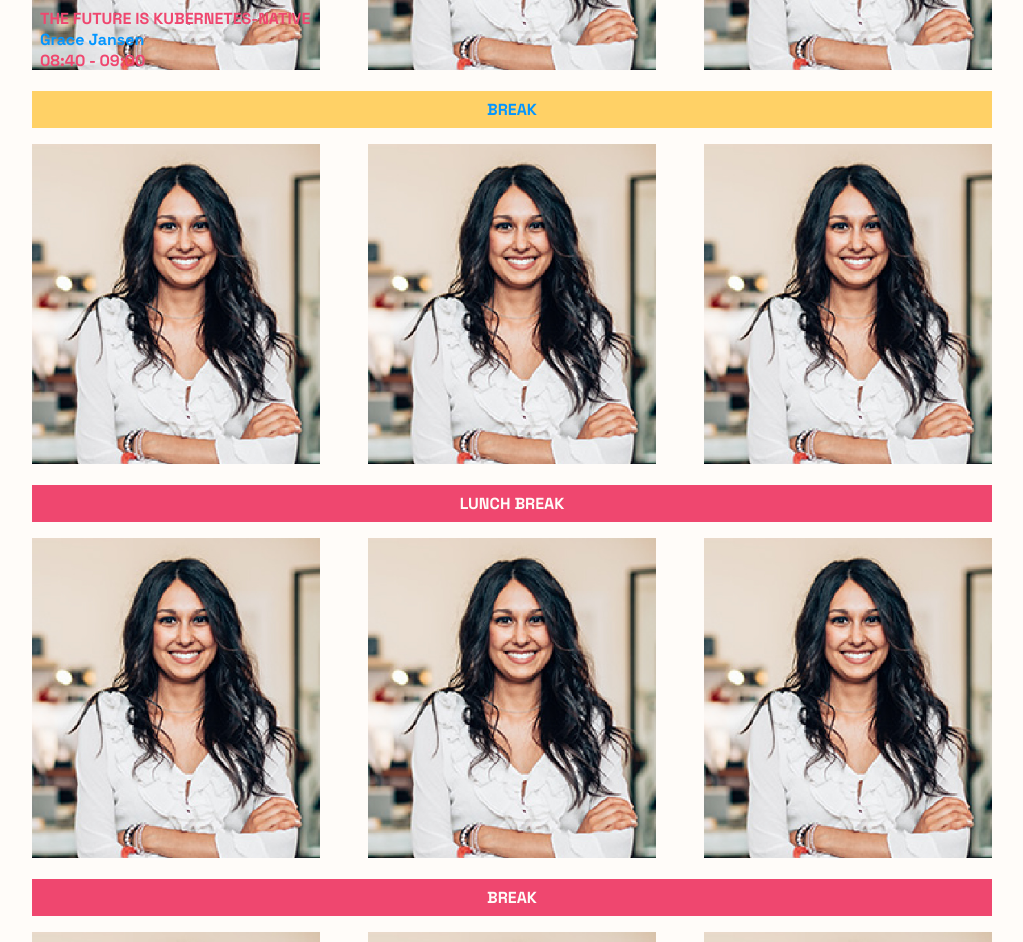
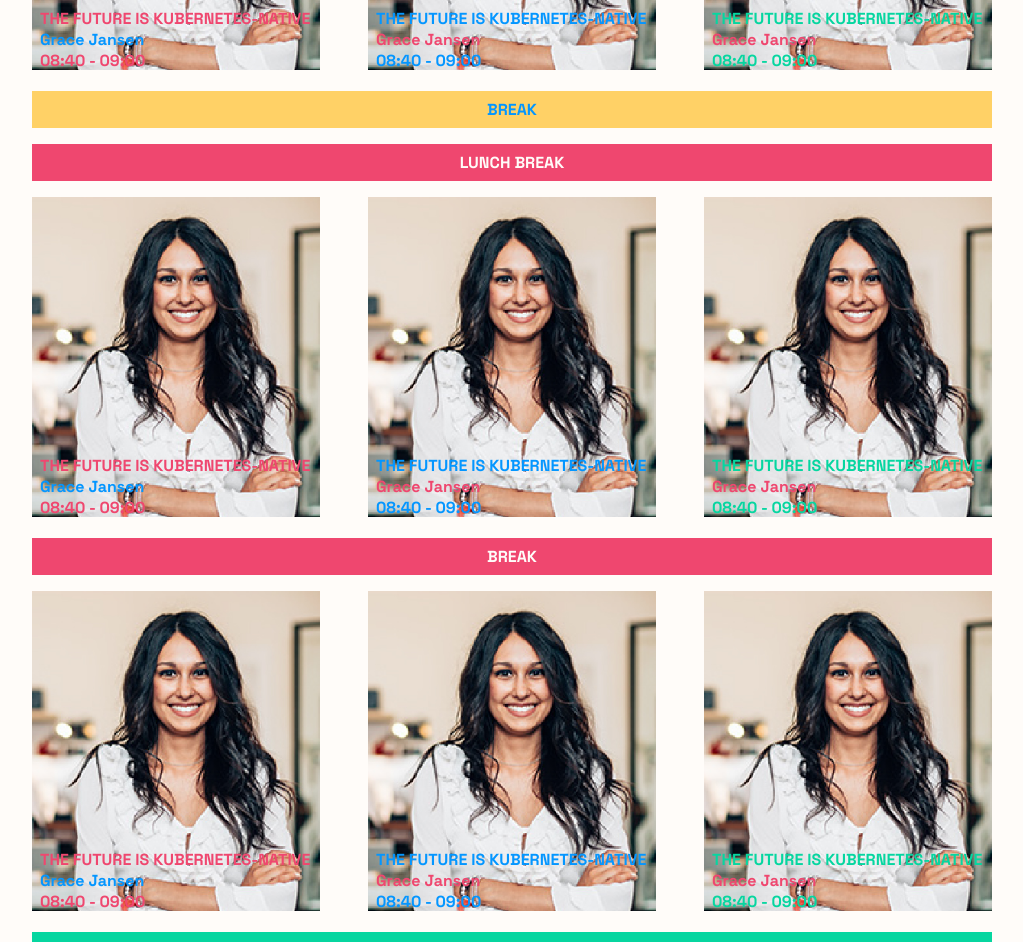
Before and after one commit to dev-bcn/dev-bcn.github.io, a React (Create React App) app: page /schedule in a window 1280 px wide. Shown: the part 980-1922 px from the top of the page, without its empty margins (128-1151 px from the left). Built offline with nearby package versions, Linux system fonts and the light colour scheme.

Commit message:
Add json with data

```diff
--- a/src/views/Schedule/Schedule.tsx
+++ b/src/views/Schedule/Schedule.tsx
@@ -22,6 +22,8 @@ import SpeakersWelcomer from '../../assets/images/SpeakersWelcomer.jpg';
 import SpeakersPlanning from '../../assets/images/SpeakersPlanning.jpg';
 import { Link } from 'react-router-dom';
 import ScheduleAvatar1 from '../../assets/images/ScheduleAvatar1.jpg';
+import { AvatarCard } from './components/AvatarCard';
+import { scheduleData1, scheduleData2, scheduleData3 } from './ScheduleData';
 
 const StyledScheduleSection = styled.section`
   display: flex;
@@ -229,31 +231,9 @@ const Schedule: FC = () => {
           </StyledTrack>
 
           <StyledTracksContainer>
-            <StyledAvatarContainer>
-              <StyledAvatarImage src={ScheduleAvatar1} />
-              <StyledWelcomerTextContainer>
-              <Link to='/meetingDetail' className='link--text'>
-                <StyledWelcomerTextLink color={COLOR_PINK}>
-                  THE FUTURE IS KUBERNETES-NATIVE
-                </StyledWelcomerTextLink>
-              </Link>
-              <Link to='/speakerDetail' className='link--text'>
-                <StyledWelcomerTextLink color={COLOR_BLUE}>
-                  Grace Jansen
-                </StyledWelcomerTextLink>
-              </Link>
-              <StyledWelcomerText color={COLOR_PINK}>
-                08:40 - 09:00
-              </StyledWelcomerText>
-            </StyledWelcomerTextContainer>
-            </StyledAvatarContainer>
-
-            <StyledAvatarContainer>
-              <StyledAvatarImage src={ScheduleAvatar1} />
-            </StyledAvatarContainer>
-            <StyledAvatarContainer>
-              <StyledAvatarImage src={ScheduleAvatar1} />
-            </StyledAvatarContainer>
+            {scheduleData1.map((meet, index) => (
+              <AvatarCard key={index} meet={meet} />
+            ))}
           </StyledTracksContainer>
 
           <StyledTrack
@@ -263,17 +243,6 @@ const Schedule: FC = () => {
           >
             BREAK
           </StyledTrack>
-          <StyledTracksContainer>
-            <StyledAvatarContainer>
-              <StyledAvatarImage src={ScheduleAvatar1} />
-            </StyledAvatarContainer>
-            <StyledAvatarContainer>
-              <StyledAvatarImage src={ScheduleAvatar1} />
-            </StyledAvatarContainer>
-            <StyledAvatarContainer>
-              <StyledAvatarImage src={ScheduleAvatar1} />
-            </StyledAvatarContainer>
-          </StyledTracksContainer>
 
           <StyledTrack
             width={'100%'}
@@ -282,16 +251,11 @@ const Schedule: FC = () => {
           >
             LUNCH BREAK
           </StyledTrack>
+
           <StyledTracksContainer>
-            <StyledAvatarContainer>
-              <StyledAvatarImage src={ScheduleAvatar1} />
-            </StyledAvatarContainer>
-            <StyledAvatarContainer>
-              <StyledAvatarImage src={ScheduleAvatar1} />
-            </StyledAvatarContainer>
-            <StyledAvatarContainer>
-              <StyledAvatarImage src={ScheduleAvatar1} />
-            </StyledAvatarContainer>
+            {scheduleData2.map((meet, index) => (
+              <AvatarCard key={index} meet={meet} />
+            ))}
           </StyledTracksContainer>
 
           <StyledTrack
@@ -301,16 +265,11 @@ const Schedule: FC = () => {
           >
             BREAK
           </StyledTrack>
+
           <StyledTracksContainer>
-            <StyledAvatarContainer>
-              <StyledAvatarImage src={ScheduleAvatar1} />
-            </StyledAvatarContainer>
-            <StyledAvatarContainer>
-              <StyledAvatarImage src={ScheduleAvatar1} />
-            </StyledAvatarContainer>
-            <StyledAvatarContainer>
-              <StyledAvatarImage src={ScheduleAvatar1} />
-            </StyledAvatarContainer>
+            {scheduleData3.map((meet, index) => (
+              <AvatarCard key={index} meet={meet} />
+            ))}
           </StyledTracksContainer>
 
           <StyledTrack
@@ -347,16 +306,11 @@ const Schedule: FC = () => {
           >
             BREAK
           </StyledTrack>
+
           <StyledTracksContainer>
-            <StyledAvatarContainer>
-              <StyledAvatarImage src={ScheduleAvatar1} />
-            </StyledAvatarContainer>
-            <StyledAvatarContainer>
-              <StyledAvatarImage src={ScheduleAvatar1} />
-            </StyledAvatarContainer>
-            <StyledAvatarContainer>
-              <StyledAvatarImage src={ScheduleAvatar1} />
-            </StyledAvatarContainer>
+            {scheduleData1.map((meet, index) => (
+              <AvatarCard key={index} meet={meet} />
+            ))}
           </StyledTracksContainer>
 
           <StyledTrack
@@ -366,16 +320,11 @@ const Schedule: FC = () => {
           >
             BREAK
           </StyledTrack>
+
           <StyledTracksContainer>
-            <StyledAvatarContainer>
-              <StyledAvatarImage src={ScheduleAvatar1} />
-            </StyledAvatarContainer>
-            <StyledAvatarContainer>
-              <StyledAvatarImage src={ScheduleAvatar1} />
-            </StyledAvatarContainer>
-            <StyledAvatarContainer>
-              <StyledAvatarImage src={ScheduleAvatar1} />
-            </StyledAvatarContainer>
+            {scheduleData2.map((meet, index) => (
+              <AvatarCard key={index} meet={meet} />
+            ))}
           </StyledTracksContainer>
 
           <StyledTrack
@@ -385,16 +334,11 @@ const Schedule: FC = () => {
           >
             LUNCH BREAK
           </StyledTrack>
+
           <StyledTracksContainer>
-            <StyledAvatarContainer>
-              <StyledAvatarImage src={ScheduleAvatar1} />
-            </StyledAvatarContainer>
-            <StyledAvatarContainer>
-              <StyledAvatarImage src={ScheduleAvatar1} />
-            </StyledAvatarContainer>
-            <StyledAvatarContainer>
-              <StyledAvatarImage src={ScheduleAvatar1} />
-            </StyledAvatarContainer>
+            {scheduleData3.map((meet, index) => (
+              <AvatarCard key={index} meet={meet} />
+            ))}
           </StyledTracksContainer>
 
           <StyledTrack
@@ -404,16 +348,11 @@ const Schedule: FC = () => {
           >
             BREAK
           </StyledTrack>
+
           <StyledTracksContainer>
-            <StyledAvatarContainer>
-              <StyledAvatarImage src={ScheduleAvatar1} />
-            </StyledAvatarContainer>
-            <StyledAvatarContainer>
-              <StyledAvatarImage src={ScheduleAvatar1} />
-            </StyledAvatarContainer>
-            <StyledAvatarContainer>
-              <StyledAvatarImage src={ScheduleAvatar1} />
-            </StyledAvatarContainer>
+            {scheduleData1.map((meet, index) => (
+              <AvatarCard key={index} meet={meet} />
+            ))}
           </StyledTracksContainer>
 
           <StyledTrack
--- /dev/null
+++ b/src/views/Schedule/ScheduleData.ts
@@ -0,0 +1,100 @@
+import { COLOR_BLUE, COLOR_GREEN, COLOR_PINK } from '../../styles/colors';
+
+export const scheduleData1 = [
+  {
+    title: 'THE FUTURE IS KUBERNETES-NATIVE',
+    author: 'Grace Jansen',
+    date: '08:40 - 09:00',
+    meetingLink: '/meetingDetail/grace-jansen',
+    authorProfile: '/speakerDetail',
+    meetImageNumber: 1,
+    titleAndDateColor: COLOR_PINK,
+    authorNameColor: COLOR_BLUE,
+  },
+  {
+    title: 'THE FUTURE IS KUBERNETES-NATIVE',
+    author: 'Grace Jansen',
+    date: '08:40 - 09:00',
+    meetingLink: '/meetingDetail/grace-jansen',
+    authorProfile: '/speakerDetail',
+    meetImageNumber: 1,
+    titleAndDateColor: COLOR_BLUE,
+    authorNameColor: COLOR_PINK,
+  },
+  {
+    title: 'THE FUTURE IS KUBERNETES-NATIVE',
+    author: 'Grace Jansen',
+    date: '08:40 - 09:00',
+    meetingLink: '/meetingDetail/grace-jansen',
+    authorProfile: '/speakerDetail',
+    meetImageNumber: 1,
+    titleAndDateColor: COLOR_GREEN,
+    authorNameColor: COLOR_PINK,
+  },
+];
+
+export const scheduleData2 = [
+  {
+    title: 'THE FUTURE IS KUBERNETES-NATIVE',
+    author: 'Grace Jansen',
+    date: '08:40 - 09:00',
+    meetingLink: '/meetingDetail/grace-jansen',
+    authorProfile: '/speakerDetail',
+    meetImageNumber: 1,
+    titleAndDateColor: COLOR_PINK,
+    authorNameColor: COLOR_BLUE,
+  },
+  {
+    title: 'THE FUTURE IS KUBERNETES-NATIVE',
+    author: 'Grace Jansen',
+    date: '08:40 - 09:00',
+    meetingLink: '/meetingDetail/grace-jansen',
+    authorProfile: '/speakerDetail',
+    meetImageNumber: 1,
+    titleAndDateColor: COLOR_BLUE,
+    authorNameColor: COLOR_PINK,
+  },
+  {
+    title: 'THE FUTURE IS KUBERNETES-NATIVE',
+    author: 'Grace Jansen',
+    date: '08:40 - 09:00',
+    meetingLink: '/meetingDetail/grace-jansen',
+    authorProfile: '/speakerDetail',
+    meetImageNumber: 1,
+    titleAndDateColor: COLOR_GREEN,
+    authorNameColor: COLOR_PINK,
+  },
+];
+
+export const scheduleData3 = [
+  {
+    title: 'THE FUTURE IS KUBERNETES-NATIVE',
+    author: 'Grace Jansen',
+    date: '08:40 - 09:00',
+    meetingLink: '/meetingDetail/grace-jansen',
+    authorProfile: '/speakerDetail',
+    meetImageNumber: 1,
+    titleAndDateColor: COLOR_PINK,
+    authorNameColor: COLOR_BLUE,
+  },
+  {
+    title: 'THE FUTURE IS KUBERNETES-NATIVE',
+    author: 'Grace Jansen',
+    date: '08:40 - 09:00',
+    meetingLink: '/meetingDetail/grace-jansen',
+    authorProfile: '/speakerDetail',
+    meetImageNumber: 1,
+    titleAndDateColor: COLOR_BLUE,
+    authorNameColor: COLOR_PINK,
+  },
+  {
+    title: 'THE FUTURE IS KUBERNETES-NATIVE',
+    author: 'Grace Jansen',
+    date: '08:40 - 09:00',
+    meetingLink: '/meetingDetail/grace-jansen',
+    authorProfile: '/speakerDetail',
+    meetImageNumber: 1,
+    titleAndDateColor: COLOR_GREEN,
+    authorNameColor: COLOR_PINK,
+  },
+];
--- a/src/views/Schedule/components/AvatarCard.tsx
+++ b/src/views/Schedule/components/AvatarCard.tsx
@@ -1,36 +1,47 @@
-import {FC} from 'react';
+import { FC } from 'react';
 import { Link } from 'react-router-dom';
-import { COLOR_PINK } from '../../../styles/colors';
-import {StyledAvatarContainer,StyledAvatarImage, StyledWelcomerTextContainer, StyledWelcomerTextLink, StyledWelcomerText } from '../Schedule';
+import {
+  StyledAvatarContainer,
+  StyledAvatarImage,
+  StyledWelcomerTextContainer,
+  StyledWelcomerTextLink,
+  StyledWelcomerText,
+} from '../Schedule';
 
-type AvatarCardProps = { }
-// textColorTitle
-// textColorSubtitle
-// textTitle
-// textAuthor
-// textHours
-// meetingLink
-// authorLink
+type AvatarCardProps = {
+  meet: {
+    title: string;
+    author: string;
+    date: string;
+    meetingLink: string;
+    authorProfile: string;
+    meetImageNumber: number;
+    titleAndDateColor: string;
+    authorNameColor: string;
+  };
+};
 
-export const AvatarCard: FC<AvatarCardProps> = ({}) => {
+export const AvatarCard: FC<AvatarCardProps> = ({ meet }) => {
   return (
     <StyledAvatarContainer>
-              <StyledAvatarImage src={ScheduleAvatar1} />
+      <StyledAvatarImage
+        src={require(`../../../assets/images/ScheduleAvatar${meet.meetImageNumber}.jpg`)}
+      />
       <StyledWelcomerTextContainer>
-              <Link to='/meetingDetail' className='link--text'>
-                <StyledWelcomerTextLink color={COLOR_PINK}>
-                  THE FUTURE IS KUBERNETES-NATIVE
+        <Link to={meet.meetingLink} className='link--text'>
+          <StyledWelcomerTextLink color={meet.titleAndDateColor}>
+            {meet.title}{' '}
           </StyledWelcomerTextLink>
         </Link>
-              <Link to='/speakerDetail' className='link--text'>
-                <StyledWelcomerTextLink color={COLOR_BLUE}>
-                  Grace Jansen
+        <Link to={meet.authorProfile} className='link--text'>
+          <StyledWelcomerTextLink color={meet.authorNameColor}>
+            {meet.author}
           </StyledWelcomerTextLink>
         </Link>
-              <StyledWelcomerText color={COLOR_PINK}>
-                08:40 - 09:00
+        <StyledWelcomerText color={meet.titleAndDateColor}>
+          {meet.date}
         </StyledWelcomerText>
       </StyledWelcomerTextContainer>
     </StyledAvatarContainer>
-    )
-}
+  );
+};
```
Also changed, not shown: src/styles/colors.ts (+5 -5 lines). Lines whose indentation alone changed are shown as unchanged.
